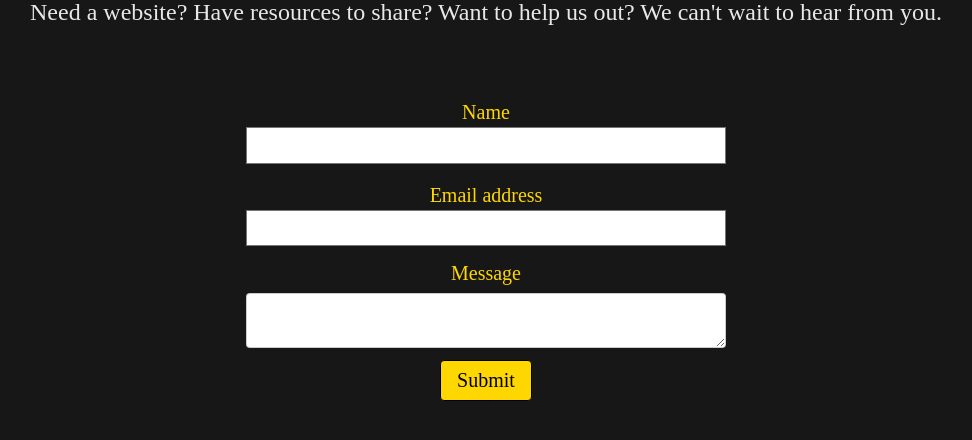
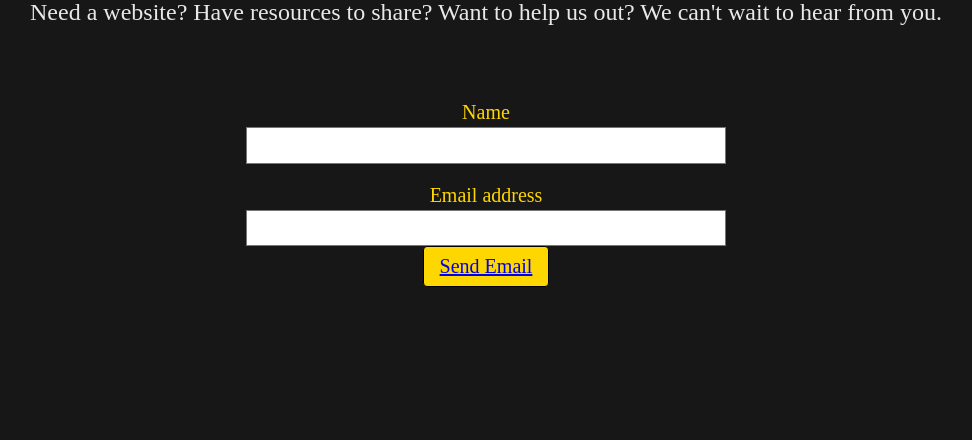
Before and after one commit to hnkingsolver/InTheNeighborhood, a Django app: page /contact-us in a window 1280 px wide. Shown: the part 282-722 px from the top of the page, without its empty margins (154-1126 px from the left). Run offline with Django 3.2, Linux system fonts and the light colour scheme; some libraries are stand-ins or nearby versions.

Commit message:
created a way to send email

```diff
--- a/inTheNeighborhood/itn/templates/contact_us_form.html
+++ b/inTheNeighborhood/itn/templates/contact_us_form.html
@@ -57,12 +57,12 @@
             <label class="db fw4 lh-copy yellow f4" for="email-address">Email address</label>
             <input class="pa2 input-reset ba bg-white w-100 measure" type="email" name="email">
         </div>
-        <div class="mt3">
+        <!-- <div class="mt3">
             <label for="comment" class="f4  db yellow mb2">Message</label>
             <textarea name="message" class=" border-box hover-black w-100 measure ba b--black-20 pa2 br2 mb2"
                 aria-describedby="comment-desc"></textarea>
-        </div>
-        <button type="submit" id="button" class="f4 link dim br2 ba ph3 pv2 mb2 dib bg-yellow black">Submit</button>
+        </div> -->
+        <button type="submit" id="button" class="f4 link dim br2 ba ph3 pv2 mb2 dib bg-yellow black"><a href="mailto:crltnhnt@gmail.com">Send Email</a></button>
 
     </form>
 </body>
```
